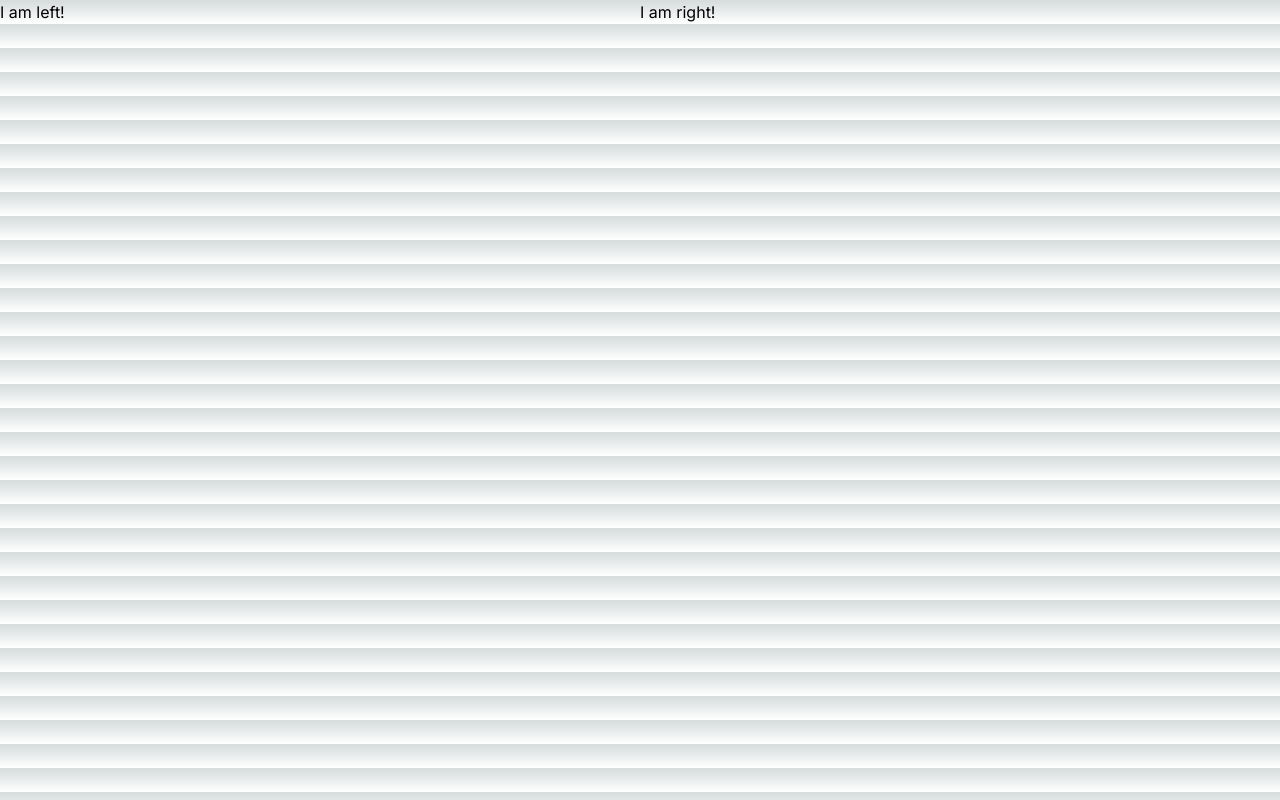
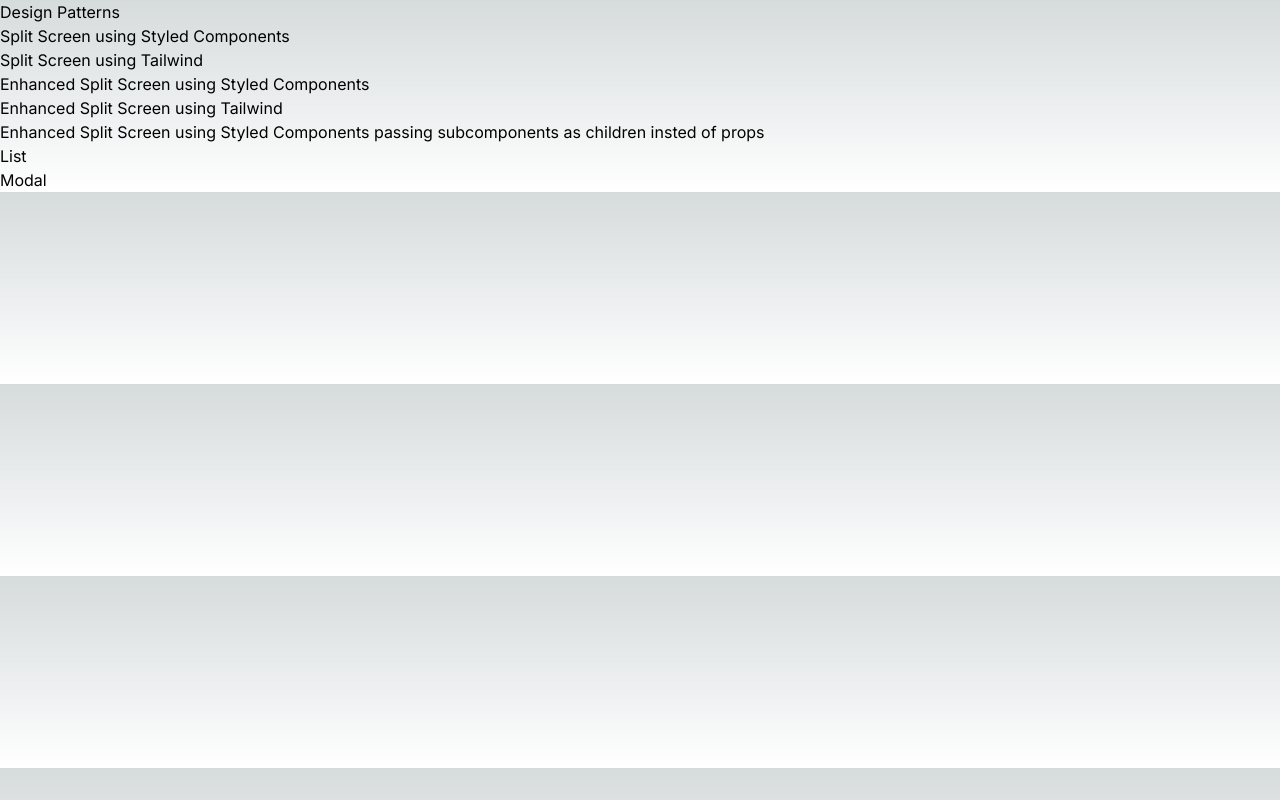
Before and after one commit to gustcomer/react-designpatterns-incineration, a Next.js app: page / in a window 1280 px wide. Built offline with nearby package versions, Linux system fonts and the light colour scheme.

Commit message:
feat: add links to the home page

```diff
--- a/src/app/page.tsx
+++ b/src/app/page.tsx
@@ -1,15 +1,17 @@
 "use client"
-
-import SplitScreen from "../components/split-screen-sc"
-
-const LeftSideComp = () => {
-  return <h2>I am left!</h2>
-};
-
-const RightSideComp = () => {
-  return <h2>I am right!</h2>
-};
+import Link from "next/link";
 
 export default function Home() {
-  return <SplitScreen Left={LeftSideComp} Right={RightSideComp} />;
+  return(
+    <>
+      <h2>Design Patterns</h2>
+      <p><Link href='/experiments/001-split-screen-sc'>Split Screen using Styled Components</Link></p>
+      <p><Link href='/experiments/002-split-screen-tw'>Split Screen using Tailwind</Link></p>
+      <p><Link href='/experiments/003-split-screen-enhanced-sc'>Enhanced Split Screen using Styled Components</Link></p>
+      <p><Link href='/experiments/004-split-screen-enhanced-tw'>Enhanced Split Screen using Tailwind</Link></p>
+      <p><Link href='/experiments/005-split-screen-enhanced-sc-children'>Enhanced Split Screen using Styled Components passing subcomponents as children insted of props</Link></p>
+      <p><Link href='/experiments/006-list'>List</Link></p>
+      <p><Link href='/experiments/007-modal'>Modal</Link></p>
+    </>
+  );
 }
```
